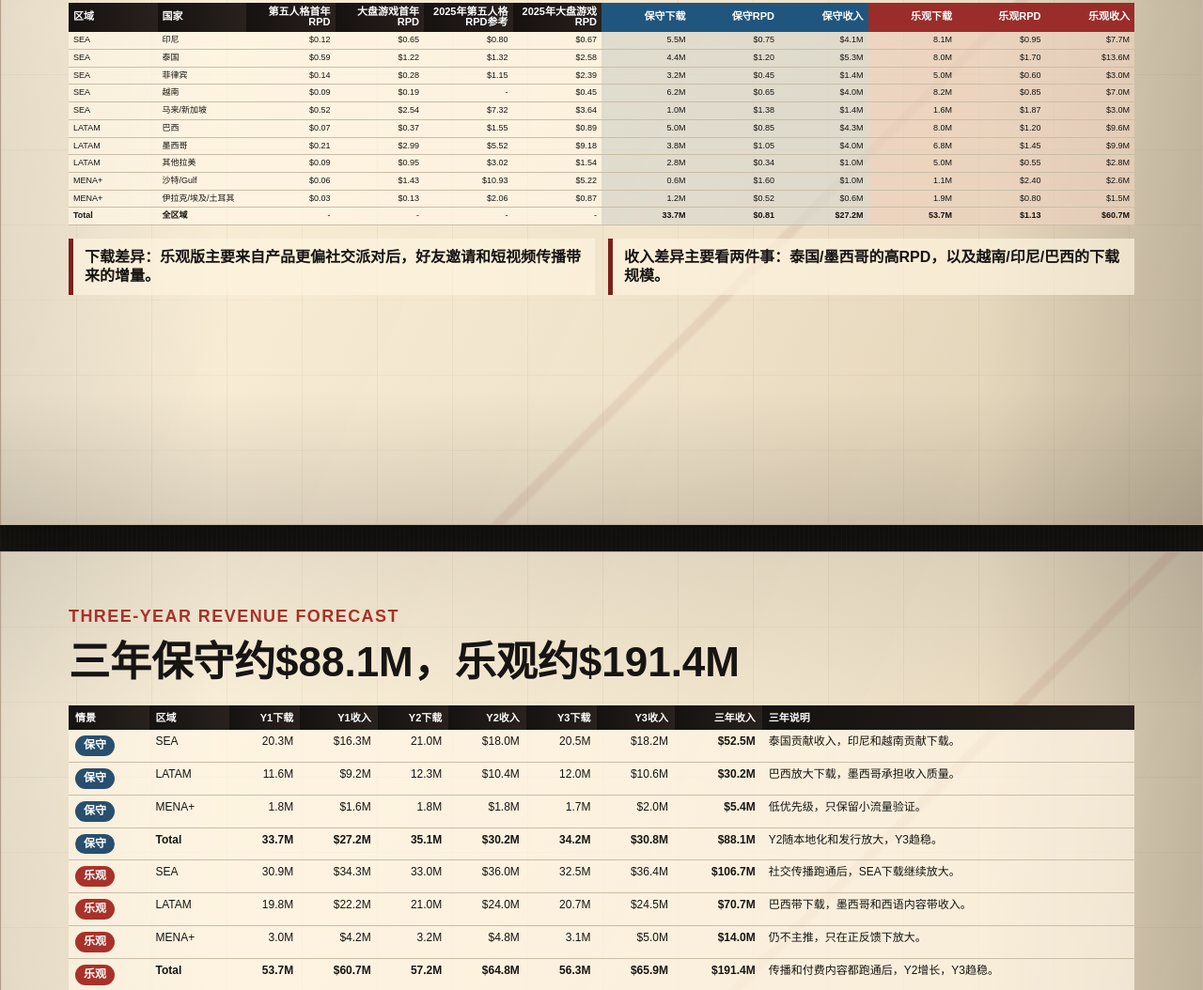
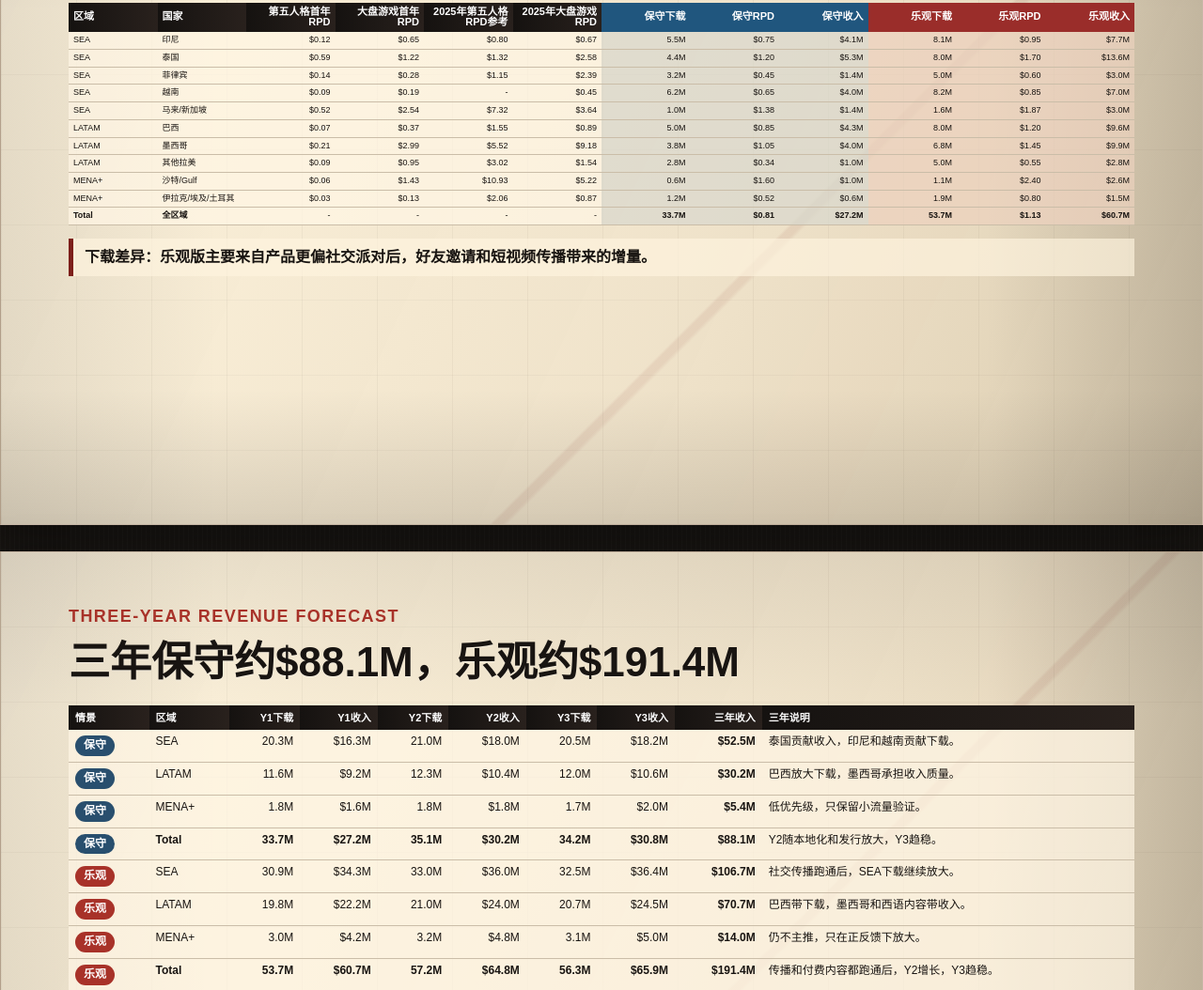
Before and after one commit to chriszcc1021/TOOLestimation, a website: page public/estimates/supernatural-overseas-opportunity-deck.html in a window 1280 px wide. Shown: the part 5425-6479 px from the top of the page at 94% size. Drawn offline with Linux system fonts and the light colour scheme.

Commit message:
Remove revenue note from Supernatural deck

```diff
--- a/public/estimates/supernatural-overseas-opportunity-deck.html
+++ b/public/estimates/supernatural-overseas-opportunity-deck.html
@@ -635,6 +635,9 @@
       line-height: 1.25;
       font-weight: 760;
     }
+    .revenue-notes div:only-child {
+      grid-column: 1 / -1;
+    }
     .appendix-cover {
       display: flex;
       align-items: center;
@@ -1036,7 +1039,6 @@
       </table>
       <div class="revenue-notes">
         <div>下载差异：乐观版主要来自产品更偏社交派对后，好友邀请和短视频传播带来的增量。</div>
-        <div>收入差异主要看两件事：泰国/墨西哥的高RPD，以及越南/印尼/巴西的下载规模。</div>
       </div>
     </div>
   </section>
```
